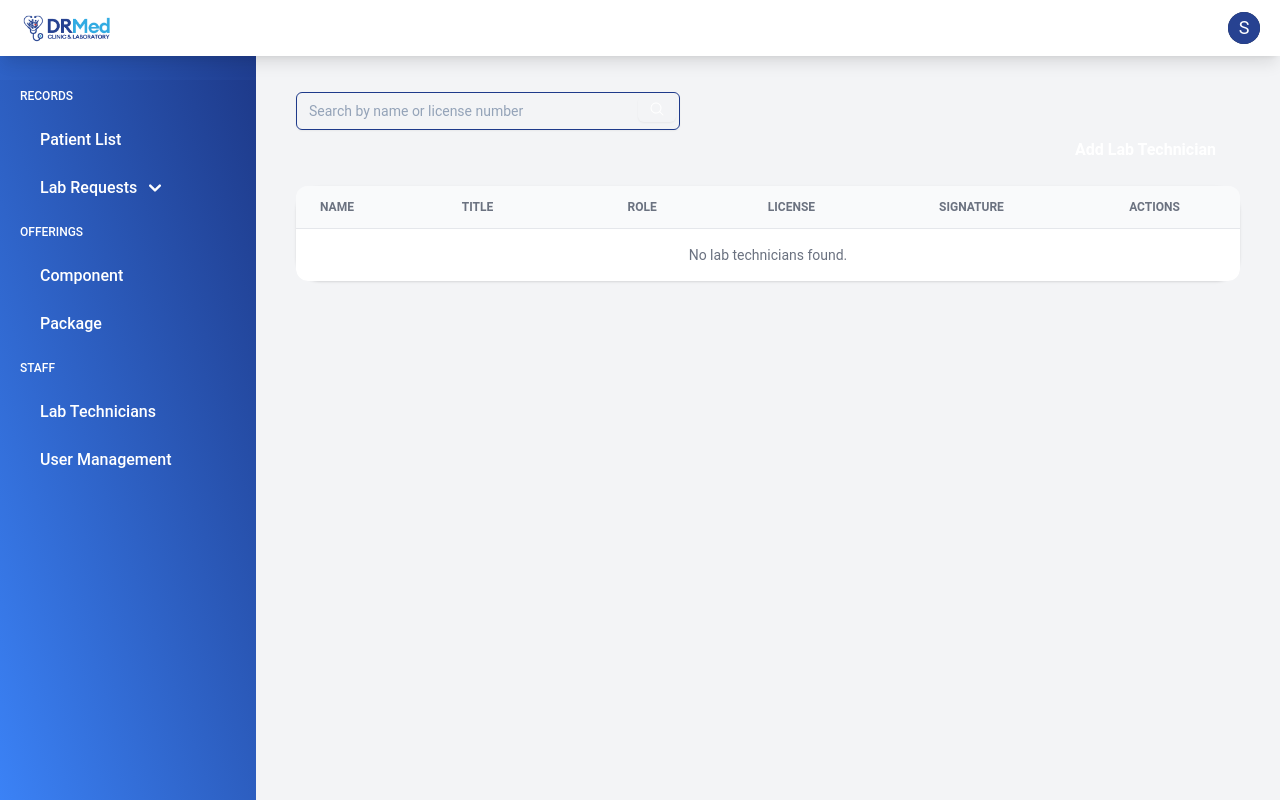
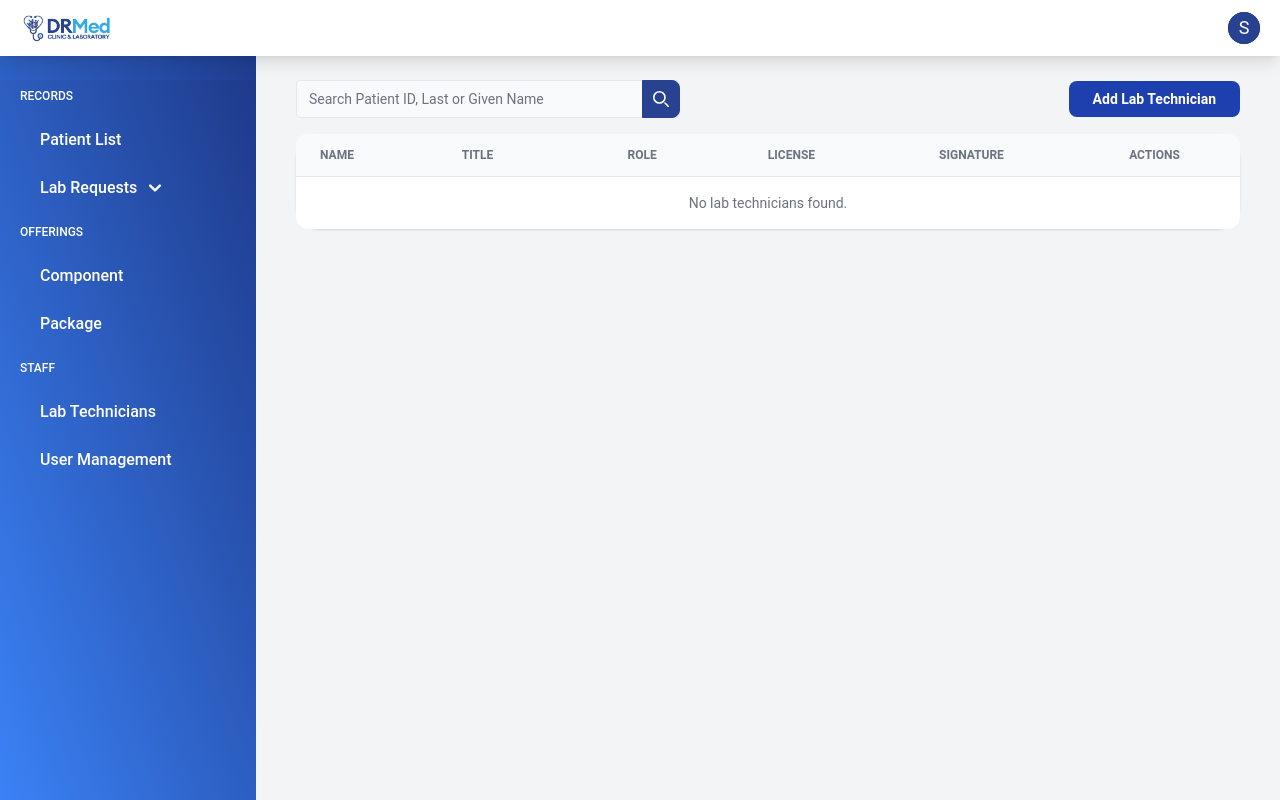
Before and after one commit to daveigh-abogado/drmedlab, a Django app: page /lab_techs/ in a window 1280 px wide. Run offline with Django 5.2, Linux system fonts and the light colour scheme; the visitor is signed in with stand-in values (Sample User, id 1); data that the repository does not hold is empty; style sheets or scripts are compiled from the project's sources; some libraries are stand-ins or nearby versions.

Commit message:
Lab Tech

```diff
--- a/labreqsys/templates/labreqsys/view_lab_techs.html
+++ b/labreqsys/templates/labreqsys/view_lab_techs.html
@@ -3,34 +3,33 @@
 {% load static %}
 
 {% block content %}
-<div class="pt-3"> <!-- WHOLE SPACE -->
+
 
 <!-- TOP BAR -->
 <div class="container text-center">
-        <div class="row">
+    <div class="flex flex-wrap justify-between items-center gap-4">
         <!-- SEARCH -->
-            <div class="col ms-auto">
-                <div class="w-full max-w-sm min-w-[200px]">
-                    <div class="relative">
+        <div class="flex-1 max-w-sm min-w-[200px]">
+            <div class="relative w-full">
                 <input
-                            class="w-full bg-transparent placeholder:text-slate-400 text-slate-700 text-sm border border-blue-900 rounded-md pl-3 pr-28 py-2 transition duration-300 ease focus:outline-none focus:border-primary-700 hover:border-primary-700 shadow-sm focus:shadow"
-                            placeholder="Search by name or license number"
-                        />
-                        <button
-                            class="absolute top-1 right-1 flex items-center rounded-md bg-primary-700 py-1 px-2.5 border border-transparent text-center text-sm text-white transition-all shadow-sm hover:shadow focus:bg-slate-700 focus:shadow-none active:bg-slate-700 hover:bg-slate-700 active:shadow-none "
-                            type="button"
-                        >
-                            <svg xmlns="http://www.w3.org/2000/svg" viewBox="0 0 24 24" fill="currentColor" class="w-4 h-4">
-                            <path fill-rule="evenodd" d="M10.5 3.75a6.75 6.75 0 1 0 0 13.5 6.75 6.75 0 0 0 0-13.5ZM2.25 10.5a8.25 8.25 0 1 1 14.59 5.28l4.69 4.69a.75.75 0 1 1-1.06 1.06l-4.69-4.69A8.25 8.25 0 0 1 2.25 10.5Z" clip-rule="evenodd" />
+                id="searchInput"
+                class="block w-full z-20 text-sm text-gray-700 bg-gray-50 rounded border border-gray-200 focus:ring-myblue-primary focus:border-myblue-primary"
+                placeholder="Search Patient ID, Last or Given Name" />
+
+                <button type="submit" class="absolute top-0 end-0 p-2.5 text-sm font-medium h-full text-white bg-myblue-primary rounded-e-lg border border-myblue-primary">
+                    <svg class="w-4 h-4" aria-hidden="true" xmlns="http://www.w3.org/2000/svg" fill="none" viewBox="0 0 20 20">
+                        <path stroke="currentColor" stroke-linecap="round" stroke-linejoin="round" stroke-width="2" d="m19 19-4-4m0-7A7 7 0 1 1 1 8a7 7 0 0 1 14 0Z"/>
                     </svg>
+                    <span class="sr-only">Search</span>
                 </button>
             </div>
         </div>
-            </div>
 
-            <!--ADD LAB TECH BUTTON -->
-            <div class="col ms-auto text-end">
-                <button id="addLabTechButton" data-modal-target="labTechModal" data-modal-toggle="labTechModal" class="text-white px-6 py-2 bg-primary-700 font-bold rounded-lg text-ssm" type="button">
+        <!--MODAL TRIGGER BUTTON-->
+        <div class="justify-end">
+            <!-- data-modal-target="defaultModal" data-modal-toggle="defaultModal"  -->
+            <button id="addLabTechButton" data-modal-target="labTechModal" data-modal-toggle="labTechModal"
+            class="text-white px-6 py-2 bg-blue-800 font-semibold rounded-lg text-sm" type="button">
                 Add Lab Technician
             </button>
         </div>
@@ -42,16 +41,19 @@
             <div class="relative p-4 w-full max-w-2xl h-full md:h-auto">
                 <!-- Modal content -->
                 <div class="relative p-4 bg-white rounded-lg shadow sm:p-5">
+
                     <!-- Modal header -->
                     <div class="flex justify-between items-center pb-4 mb-4 rounded-t border-b sm:mb-5">
-                            <h3 class="text-mm font-semibold text-blue-900">
+                        <h3 class="text-lg font-semibold text-blue-900">
                             Add Lab Technician
                         </h3>
-                            <button type="button" class="text-blue-900 bg-transparent hover:bg-blue-800 hover:text-blue-800 rounded-lg text-sm p-1.5 ml-auto inline-flex items-right" data-modal-toggle="labTechModal">
-                                <svg aria-hidden="true" class="w-5 h-5" fill="currentColor" viewBox="0 0 20 20" xmlns="http://www.w3.org/2000/svg"><path fill-rule="evenodd" d="M4.293 4.293a1 1 0 011.414 0L10 8.586l4.293-4.293a1 1 0 111.414 1.414L11.414 10l4.293 4.293a1 1 0 01-1.414 1.414L10 11.414l-4.293 4.293a1 1 0 01-1.414-1.414L8.586 10 4.293 5.707a1 1 0 010-1.414z" clip-rule="evenodd"></path></svg>
+                        <button type="button" class="text-myblue-primary bg-transparent rounded-lg text-sm p-1.5 ml-auto inline-flex items-right" data-modal-toggle="labTechModal">
+                            <svg aria-hidden="true" class="w-5 h-5" viewBox="0 0 20 20" xmlns="http://www.w3.org/2000/svg" stroke="currentColor" class="text-myblue-primary">
+                                <path fill-rule="evenodd" d="M4.293 4.293a1 1 0 011.414 0L10 8.586l4.293-4.293a1 1 0 111.414 1.414L11.414 10l4.293 4.293a1 1 0 01-1.414 1.414L10 11.414l-4.293 4.293a1 1 0 01-1.414-1.414L8.586 10 4.293 5.707a1 1 0 010-1.414z" clip-rule="evenodd"></path></svg>
                             <span class="sr-only">Close modal</span>
                         </button>
                     </div>
+
                     <!-- Modal body -->
                     <form id="labTechForm" method="POST" action="{% url 'add_lab_tech' %}" class="gap-2.5" enctype="multipart/form-data">
                         {% csrf_token %}
@@ -93,7 +95,7 @@
                                 <input type="file" name="signature" id="signature" accept="image/png" class="bg-gray-50 border text-gray-900 text-sm rounded-lg focus:ring-primary-600 focus:border-primary-600 block w-full p-2.5" required="">
                             </div>
                         </div>
-                            <button type="submit" class="w-full justify-center text-white inline-flex items-center bg-primary-700 hover:bg-primary-800 focus:ring-4 focus:outline-none focus:ring-primary-300 font-medium rounded-lg text-sm px-5 py-2.5 text-center">
+                        <button type="submit" class="w-full justify-center text-white inline-flex items-center bg-myblue-primary font-medium rounded-lg text-sm px-5 py-2.5 text-center">
                             <svg class="mr-1 -ml-1 w-6 h-6" fill="currentColor" viewBox="0 0 20 20" xmlns="http://www.w3.org/2000/svg"><path fill-rule="evenodd" d="M10 5a1 1 0 011 1v3h3a1 1 0 110 2h-3v3a1 1 0 11-2 0v-3H6a1 1 0 110-2h3V6a1 1 0 011-1z" clip-rule="evenodd"></path></svg>
                             Add Lab Technician
                         </button>
@@ -107,16 +109,19 @@
             <div class="relative p-4 w-full max-w-2xl h-full md:h-auto">
                 <!-- Modal content -->
                 <div class="relative p-4 bg-white rounded-lg shadow sm:p-5">
+
                     <!-- Modal header -->
                     <div class="flex justify-between items-center pb-4 mb-4 rounded-t border-b sm:mb-5">
-                            <h3 class="text-mm font-semibold text-blue-900">
+                        <h3 class="text-lg font-semibold text-blue-900">
                             Edit Lab Technician
                         </h3>
-                            <button type="button" id="editModalCloseBtn" class="text-blue-900 bg-transparent hover:bg-blue-800 hover:text-blue-800 rounded-lg text-sm p-1.5 ml-auto inline-flex items-right">
-                                <svg aria-hidden="true" class="w-5 h-5" fill="currentColor" viewBox="0 0 20 20" xmlns="http://www.w3.org/2000/svg"><path fill-rule="evenodd" d="M4.293 4.293a1 1 0 011.414 0L10 8.586l4.293-4.293a1 1 0 111.414 1.414L11.414 10l4.293 4.293a1 1 0 01-1.414 1.414L10 11.414l-4.293 4.293a1 1 0 01-1.414-1.414L8.586 10 4.293 5.707a1 1 0 010-1.414z" clip-rule="evenodd"></path></svg>
+                        <button type="button" id="editModalCloseBtn" class="text-myblue-primary bg-transparent rounded-lg text-sm p-1.5 ml-auto inline-flex items-right">
+                            <svg aria-hidden="true" class="w-5 h-5" viewBox="0 0 20 20" xmlns="http://www.w3.org/2000/svg" stroke="currentColor" class="text-myblue-primary">
+                                <path fill-rule="evenodd" d="M4.293 4.293a1 1 0 011.414 0L10 8.586l4.293-4.293a1 1 0 111.414 1.414L11.414 10l4.293 4.293a1 1 0 01-1.414 1.414L10 11.414l-4.293 4.293a1 1 0 01-1.414-1.414L8.586 10 4.293 5.707a1 1 0 010-1.414z" clip-rule="evenodd"></path></svg>
                             <span class="sr-only">Close modal</span>
                         </button>
                     </div>
+
                     <!-- Modal body -->
                     <form id="editLabTechForm" method="POST" class="gap-2.5" enctype="multipart/form-data">
                         {% csrf_token %}
@@ -164,13 +169,14 @@
                             <input type="file" name="signature" id="edit_signature" accept="image/png" class="bg-gray-50 border border-gray-300 text-gray-900 text-sm rounded-lg focus:ring-primary-600 focus:border-primary-600 block w-full p-2.5">
                             <p class="mt-1 text-xs text-gray-500">Leave empty to keep current signature</p>
                         </div>
-                            <button type="submit" class="w-full justify-center text-white inline-flex items-center bg-primary-700 hover:bg-primary-800 focus:ring-4 focus:outline-none focus:ring-primary-300 font-medium rounded-lg text-sm px-5 py-2.5 text-center">
+                        <button type="submit" class="w-full justify-center text-white inline-flex items-center bg-myblue-primary font-medium rounded-lg text-sm px-5 py-2.5 text-center">
                             Save Changes
                         </button>
                     </form>
                 </div>
             </div>
         </div>
+
     </div>
 </div>
 
@@ -215,7 +221,7 @@
                         {% endif %}
                     </td>
                     <td class="px-6 py-4 whitespace-nowrap text-center">
-                            <button onclick="openEditModal({{ tech.lab_tech_id }}, '{{ tech.first_name }}', '{{ tech.last_name }}', '{{ tech.title }}', '{{ tech.tech_role }}', '{{ tech.license_num }}', '{% static tech.signature_path %}')" class="text-view hover:text-primary-800">
+                        <button onclick="openEditModal('{{ tech.lab_tech_id }}', '{{ tech.first_name }}', '{{ tech.last_name }}', '{{ tech.title }}', '{{ tech.tech_role }}', '{{ tech.license_num }}', '{% static tech.signature_path %}')" class="text-view hover:text-primary-800">
                             <svg xmlns="http://www.w3.org/2000/svg" class="h-5 w-5 text-view" viewBox="0 0 20 20" fill="#08ADEC">
                                 <path d="M13.586 3.586a2 2 0 112.828 2.828l-.793.793-2.828-2.828.793-.793zM11.379 5.793L3 14.172V17h2.828l8.38-8.379-2.83-2.828z" />
                             </svg>
@@ -233,7 +239,7 @@
         </table>
     </div>
 </div>
-</div>
+
 
 <script>
     // Initialize modal functionality
```
Lines whose indentation alone changed are shown as unchanged.
